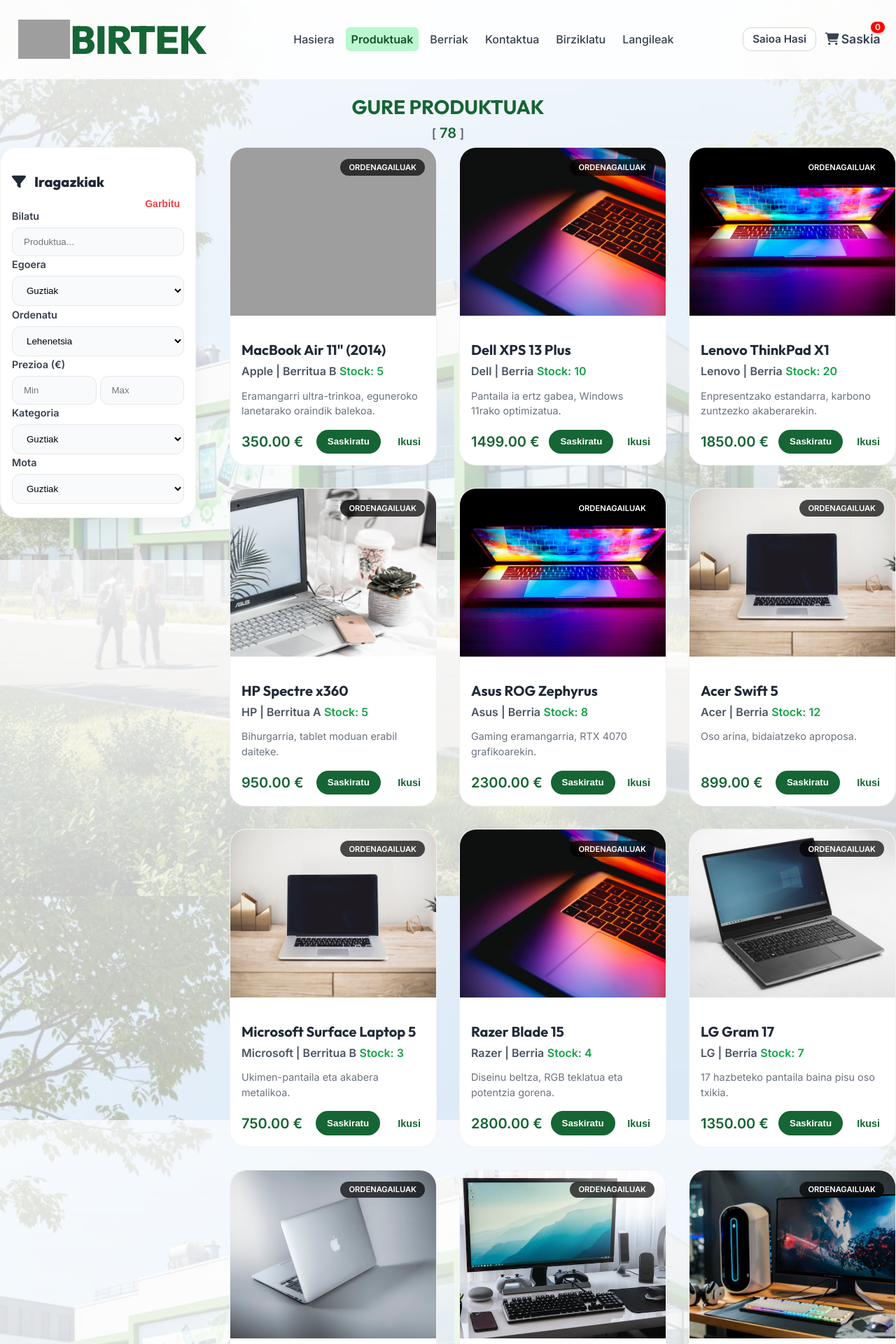
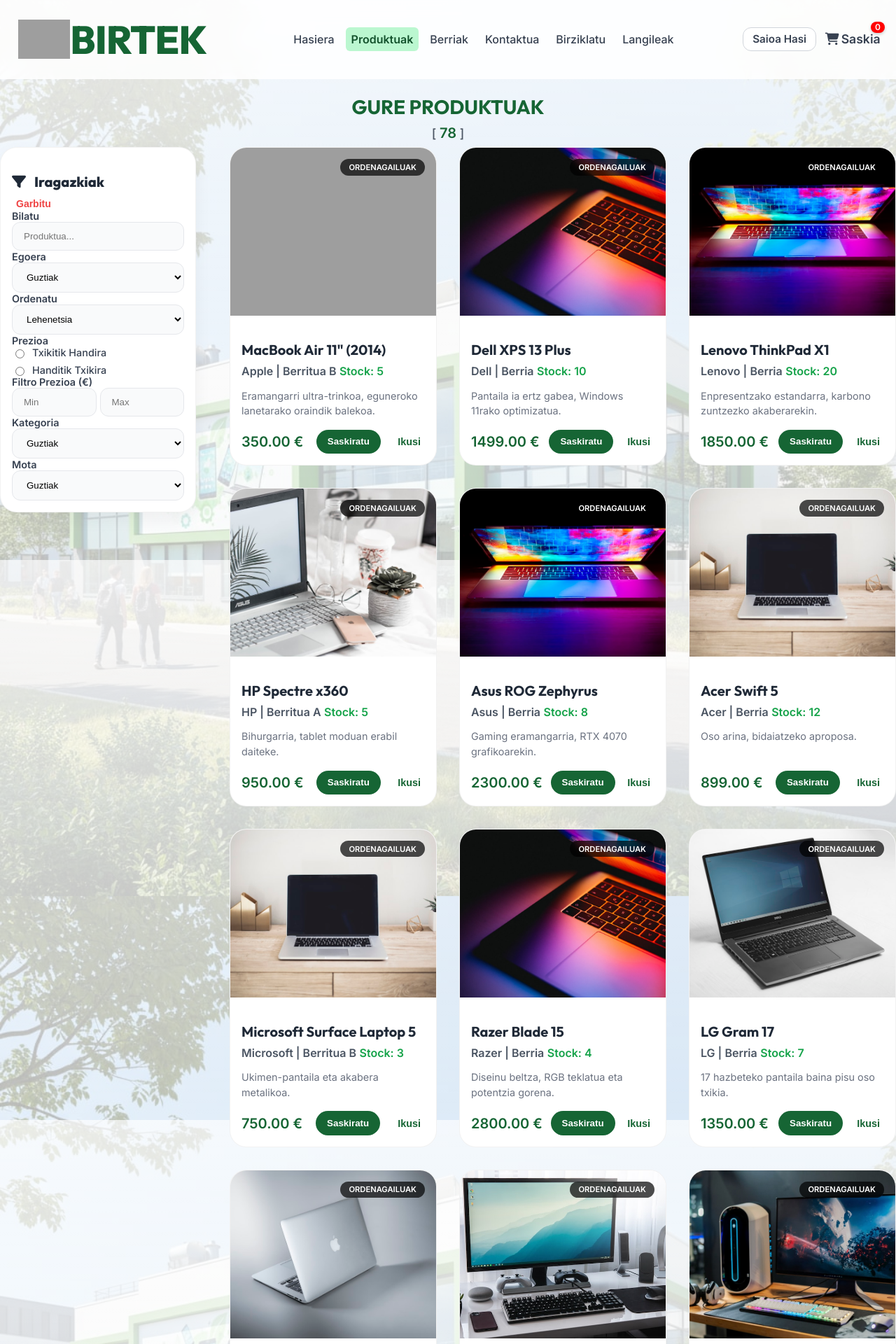
Before and after one commit to AnderUrienGoierri/2ERR_1TALDEA_BIRTEK_WEB_ORRIA, a PHP site: page /php/produktuak.php in a window 1280 px wide. Shown: the top 1920 px of the page at 70% size. Run offline with PHP 8.4, Linux system fonts and the light colour scheme; data comes from the database, SQL or seed files in the repository; grey boxes are pictures that could not be loaded.

Commit message:
Produktuen prezioaren ordenazioa inplementatu

```diff
--- a/css/estiloak_bezero_menua.css
+++ b/css/estiloak_bezero_menua.css
@@ -18,7 +18,7 @@
 
 @media (min-width: 640px) {
   .menu-bezeroa {
-    grid-template-columns: repeat(2, 1fr);
+    grid-template-columns: repeat(3, 1fr);
     gap: 2rem;
   }
 }
--- a/css/estiloak_produktuak.css
+++ b/css/estiloak_produktuak.css
@@ -81,9 +81,6 @@
   display: block;
 }
 
-.iragazki-taldea {
-  margin-bottom: 0.2rem;
-}
 
 .inprimaki-sarrera,
 .inprimaki-hautatu {
@@ -119,7 +116,6 @@
   font-weight: 600;
   color: #374151;
   display: block;
-  margin-bottom: 0.5rem;
 }
 
 /* Utility classes for filter layout */
@@ -129,7 +125,34 @@
 }
 
 .zabaler-erdi {
-  width: 50% !important;
+  width: 50%;
+}
+
+/* Radio buttons para ordenamiento de precio */
+.prezio-ordenatu-radio {
+  display: flex;
+  flex-direction: column;
+  gap: 0.5rem;
+}
+
+.radio-etiketa {
+  display: flex;
+  align-items: center;
+  gap: 0.5rem;
+  font-size: 0.9rem;
+  font-weight: 500;
+  color: #374151;
+  cursor: pointer;
+  user-select: none;
+}
+
+.radio-etiketa input[type="radio"] {
+  cursor: pointer;
+  accent-color: #166534;
+}
+
+.radio-etiketa:hover {
+  color: #166534;
 }
 
 .klikagarria {
--- a/js/langileak_menua.js
+++ b/js/langileak_menua.js
@@ -10,7 +10,9 @@ $(document).ready(function () {
     botoia.html('<i class="fas fa-cog fa-spin"></i> Abiarazten...');
     botoia.prop("disabled", true);
 
+
     // PHP script-a deitu
+    /*
     $.ajax({
       url: "../php/java_app_abiarazi.php",
       type: "GET",
@@ -35,5 +37,6 @@ $(document).ready(function () {
         botoia.prop("disabled", false);
       },
     });
+    */
   });
 });
--- a/php/bezero_menua.php
+++ b/php/bezero_menua.php
@@ -38,6 +38,12 @@ $izena = $_SESSION['izena'];
                 <i class="fas fa-shopping-bag menu-ikonoa"></i>
                 <span class="menu-izenburua">Erosketak Kudeatu</span>
             </a>
+
+             <!-- Button 3: Produktuak Ikusi -->
+            <a href="produktuak.php" class="menu-txartela">
+                <i class="fas fa-store menu-ikonoa"></i>
+                <span class="menu-izenburua">Produktuak Ikusi</span>
+            </a>
         </div>
 
         <button class="saioa-itxi-botoia botoi-gorria" id="logout-botoia-menua">
--- a/php/produktuak.php
+++ b/php/produktuak.php
@@ -20,6 +20,16 @@ try {
             FROM produktuak p
             LEFT JOIN produktu_kategoriak k ON p.kategoria_id = k.id_kategoria
             WHERE p.salgai = 1 AND p.stock > 0";
+
+  // ORDENAZIOA GEHITU
+  if (isset($_GET['prezio-ordenatu'])) {
+    $ordena = $_GET['prezio-ordenatu'];
+    if ($ordena === 'prezioa-asc') {
+      $sql .= " ORDER BY p.salmenta_prezioa ASC";
+    } elseif ($ordena === 'prezioa-desc') {
+      $sql .= " ORDER BY p.salmenta_prezioa DESC";
+    }
+  }
 
   $stmt = $konexioa->prepare($sql);
   $stmt->execute();
@@ -56,16 +66,16 @@ try {
     }
 
     $produktuak_lista[] = [
-            'id_produktua' => (int)$lerroa['id_produktua'],
+      'id_produktua' => (int) $lerroa['id_produktua'],
       'izena' => $lerroa['izena'],
       'deskribapena' => $lerroa['deskribapena'],
       'id_kategoria' => $lerroa['produktu_kategoria_izena'],
       'marka' => $lerroa['marka'],
       'mota' => $lerroa['mota'],
       'egoera' => $lerroa['produktu_egoera'],
-            'prezioa' => (float)$lerroa['salmenta_prezioa'],
-            'stock' => (int)$lerroa['stock'],
-            'salgai' => (bool)$lerroa['salgai'],
+      'prezioa' => (float) $lerroa['salmenta_prezioa'],
+      'stock' => (int) $lerroa['stock'],
+      'salgai' => (bool) $lerroa['salgai'],
       'irudia_url' => $final_url,
       'ezaugarriak_json' => [
         'Egoera Oharra' => $lerroa['produktu_egoera_oharra'] ?? 'Informazio gehigarririk ez.',
@@ -82,21 +92,16 @@ try {
 ?>
 <!DOCTYPE html>
 <html lang="eu">
+
 <head>
   <meta charset="UTF-8" />
   <meta name="viewport" content="width=device-width, initial-scale=1.0" />
   <title>BIRTEK - Produktuak</title>
 
   <!-- Font Awesome -->
-    <link
-      rel="stylesheet"
-      href="https://cdnjs.cloudflare.com/ajax/libs/font-awesome/6.4.0/css/all.min.css"
-    />
+  <link rel="stylesheet" href="https://cdnjs.cloudflare.com/ajax/libs/font-awesome/6.4.0/css/all.min.css" />
   <!-- Google Fonts -->
-    <link
-      rel="stylesheet"
-      href="https://fonts.googleapis.com/css2?family=Roboto:wght@400;500;700&display=swap"
-    />
+  <link rel="stylesheet" href="https://fonts.googleapis.com/css2?family=Roboto:wght@400;500;700&display=swap" />
 
   <!-- gure css artxiboak -->
   <link rel="stylesheet" href="../css/estiloak_globala.css" />
@@ -104,6 +109,7 @@ try {
 </head>
 
 <!-- ===================================================================================== -->
+
 <body class="web-gorputza">
   <?php include 'goiburua.php'; ?>
   <!-- ================================================================================================= -->
@@ -131,76 +137,75 @@ try {
             <!-- Iragazki Edukia (Mobilean ezkutatzeko) -->
             <div class="iragazki-edukia">
               <!-- Garbitu Botoia (Mobilean ezkutuan egoteko) -->
-                  <div class="testua-eskuinera tartea-behean-1">
+              <div>
                 <button class="iragazkiak-berrezarri">Garbitu</button>
               </div>
               <!-- Iragazki Taldea: BILATU -->
-                  <div class="iragazki-taldea">
+              <div>
                 <label class="iragazki-etiketa">Bilatu</label>
-                    <input
-                      type="search"
-                      placeholder="Produktua..."
-                      id="iragazkia-bilatu"
-                      class="inprimaki-sarrera"
-                    />
+                <input type="search" placeholder="Produktua..." id="iragazkia-bilatu" class="inprimaki-sarrera" />
               </div>
               <!-- Iragazki Taldea: PRODUKTU EGOERA -->
-                  <div class="iragazki-taldea">
+              <div>
                 <label class="iragazki-etiketa">Egoera</label>
                 <select id="iragazkia-egoera" class="inprimaki-hautatu">
                   <option value="">Guztiak</option>
                   <?php foreach ($egoerak_filtro as $egoera): ?>
-                        <option value="<?php echo htmlspecialchars($egoera); ?>"><?php echo htmlspecialchars($egoera); ?></option>
+                    <option value="<?php echo htmlspecialchars($egoera); ?>"><?php echo htmlspecialchars($egoera); ?>
+                    </option>
                   <?php endforeach; ?>
                 </select>
               </div>
               <!-- Iragazki Taldea: ORDENATU -->
-                  <div class="iragazki-taldea">
+              <div>
                 <label class="iragazki-etiketa">Ordenatu</label>
                 <select id="iragazkia-ordenatu" class="inprimaki-hautatu">
                   <option value="default">Lehenetsia</option>
-                      <option value="prezioa-asc">Prezioa: Txikitik Handira</option>
-                      <option value="prezioa-desc">
-                        Prezioa: Handitik Txikira
-                      </option>
                   <option value="izena-asc">Izena: A-Z</option>
                   <option value="izena-desc">Izena: Z-A</option>
                   <option value="stock-desc">Stock: Handienetik</option>
                   <option value="stock-asc">Stock: Gutxienetik</option>
                 </select>
               </div>
-                  <!-- Iragazki Taldea: PREZIOA  -->
-                  <div class="iragazki-taldea">
-                    <label class="iragazki-etiketa">Prezioa (€)</label>
+              <!-- Iragazki Taldea: PREZIOA (RADIO BUTTONS) -->
+              <div>
+                <label class="iragazki-etiketa">Prezioa</label>
+                <div class="prezio-ordenatu-radio">
+                  <label class="radio-etiketa">
+                    <input type="radio" name="prezio-ordenatu" value="prezioa-asc" id="prezio-asc" <?php if (isset($_GET['prezio-ordenatu']) && $_GET['prezio-ordenatu'] == 'prezioa-asc')
+                      echo 'checked'; ?>>
+                    Txikitik Handira
+                  </label>
+                  <label class="radio-etiketa">
+                    <input type="radio" name="prezio-ordenatu" value="prezioa-desc" id="prezio-desc" <?php if (isset($_GET['prezio-ordenatu']) && $_GET['prezio-ordenatu'] == 'prezioa-desc')
+                      echo 'checked'; ?>>
+                    Handitik Txikira
+                  </label>
+                </div>
+              </div>
+              <!-- Iragazki Taldea: FILTRO PREZIOA  -->
+              <div>
+                <label class="iragazki-etiketa">Filtro Prezioa (€)</label>
                 <div class="prezio-iragazki-taldea">
-                      <input
-                        type="number"
-                        id="prezioa-min"
-                        placeholder="Min"
-                        class="inprimaki-sarrera zabaler-erdi"
-                      />
-                      <input
-                        type="number"
-                        id="prezioa-max"
-                        placeholder="Max"
-                        class="inprimaki-sarrera zabaler-erdi"
-                      />
+                  <input type="number" id="prezioa-min" placeholder="Min" class="inprimaki-sarrera zabaler-erdi" />
+                  <input type="number" id="prezioa-max" placeholder="Max" class="inprimaki-sarrera zabaler-erdi" />
                 </div>
               </div>
 
               <!-- Iragazki Taldea: KATEGORIA -->
-                  <div class="iragazki-taldea">
+              <div>
                 <label class="iragazki-etiketa">Kategoria</label>
                 <select id="iragazkia-kategoria" class="inprimaki-hautatu">
                   <option value="">Guztiak</option>
                   <?php foreach ($kategoriak_filtro as $kategoria): ?>
-                        <option value="<?php echo htmlspecialchars($kategoria); ?>"><?php echo htmlspecialchars($kategoria); ?></option>
+                    <option value="<?php echo htmlspecialchars($kategoria); ?>">
+                      <?php echo htmlspecialchars($kategoria); ?></option>
                   <?php endforeach; ?>
                 </select>
               </div>
 
               <!-- Iragazki Taldea: MOTA  -->
-                  <div class="iragazki-taldea">
+              <div>
                 <label class="iragazki-etiketa">Mota</label>
                 <select id="iragazkia-mota" class="inprimaki-hautatu">
                   <option value="">Guztiak</option>
@@ -231,19 +236,16 @@ try {
                     <!-- $p = $produktuak['irudia_url']-->
                     <!-- $rutaAbs="/2ERR_1TALDEA_BIRTEK_WEB_ORRIA/produktuen_irudiak" -->
                     <!-- <img src ="$rutaAbs . $p"-->
-                      <img
-
-                        src="<?php echo htmlspecialchars('../produktuen_irudiak/'.$produktua['irudia_url']); ?>"
-                        alt="<?php echo htmlspecialchars($produktua['izena']); ?>"
-                        class="txartel-irudia"
-                        onerror="this.src='../irudiak/birtek1.jpeg'"
-                      />
+                    <img src="<?php echo htmlspecialchars('../produktuen_irudiak/' . $produktua['irudia_url']); ?>"
+                      alt="<?php echo htmlspecialchars($produktua['izena']); ?>" class="txartel-irudia"
+                      onerror="this.src='../irudiak/birtek1.jpeg'" />
                     <div class="txartel-kategoria-txapa"><?php echo htmlspecialchars($produktua['id_kategoria']); ?></div>
                   </div>
                   <div class="txartel-edukia">
                     <h3 class="txartel-izenburua"><?php echo htmlspecialchars($produktua['izena']); ?></h3>
                     <div class="txartel-informazio-lerroa">
-                        <span class="txartel-marka"><?php echo htmlspecialchars($produktua['marka']); ?> | <?php echo htmlspecialchars($produktua['egoera']); ?></span>
+                      <span class="txartel-marka"><?php echo htmlspecialchars($produktua['marka']); ?> |
+                        <?php echo htmlspecialchars($produktua['egoera']); ?></span>
                       <span class="<?php echo $stockKlasea; ?>">Stock: <?php echo $produktua['stock']; ?></span>
                     </div>
                     <p class="txartel-azalpena">
@@ -255,7 +257,8 @@ try {
                       <button class="produktua-saskiratu-botoia" data-stock="<?php echo $produktua['stock']; ?>" <?php echo $produktua['stock'] === 0 ? 'disabled' : ''; ?>>
                         Saskiratu
                       </button>
-                        <button class="produktua-ikusi-botoia" onclick="window.location.href='produktua_xehetasunak.php?id=<?php echo $produktua['id_produktua']; ?>'">Ikusi</button>
+                      <button class="produktua-ikusi-botoia"
+                        onclick="window.location.href='produktua_xehetasunak.php?id=<?php echo $produktua['id_produktua']; ?>'">Ikusi</button>
                     </div>
                   </div>
                 </div>
@@ -281,4 +284,5 @@ try {
   <script src="../js/globala.js"></script>
   <script src="../js/produktuak.js"></script>
 </body>
+
 </html>
```
Also changed, not shown: js/produktuak.js (+15 -0 lines), 1 other file. Lines whose indentation alone changed are shown as unchanged.
